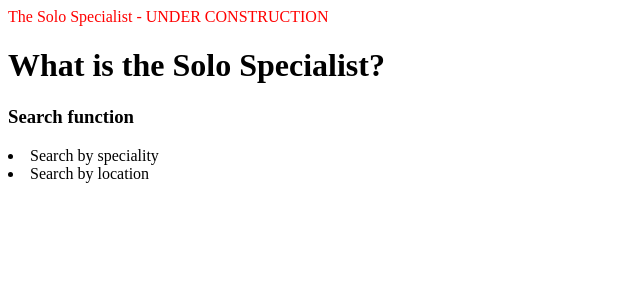
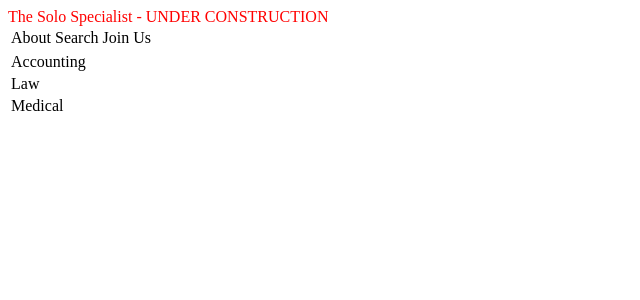
Before and after one commit to Unholyjack/Unholyjack.github.io, a Jekyll site: the page index.html, which Jekyll copies as it is, in a window 1280 px wide. Shown: the top 300 px of the page, without its empty margins (0-640 px from the left). Built offline with Jekyll 4.4.1, drawn with Linux system fonts in a browser that asks for light colours.

Commit message:
Update index.html

```diff
--- a/index.html
+++ b/index.html
@@ -3,19 +3,22 @@
 <link href="Index.css" type="text/css" rel="stylesheet">
 
 <heading class="heading">The Solo Specialist - UNDER CONSTRUCTION</heading>
+
 <body>
-  <Div class="About">
-  <h1>What is the Solo Specialist?</h1>
-    <p>
-    </p>
+  <Div class="Nav_bar">
+    <table>
+      <tc><td>About</td></tc>
+      <tc><td>Search</td></tc>
+      <tc><td>Join Us</td></tc>
+    </table>
   </div>
 
-  <div class="search">
-    <h3>Search function</h3>
-      <dl>
-        <li>Search by speciality</li>
-        <li>Search by location</li>
-     </dl>
+  <div class="Body">
+    <table>
+      <tr><td>Accounting</td></tr>
+      <tr><td>Law</td></tr>
+      <tr><td>Medical</td></tr>
+    </table>
   </div>
 </body>
   <div class="Disclaimers">
```
